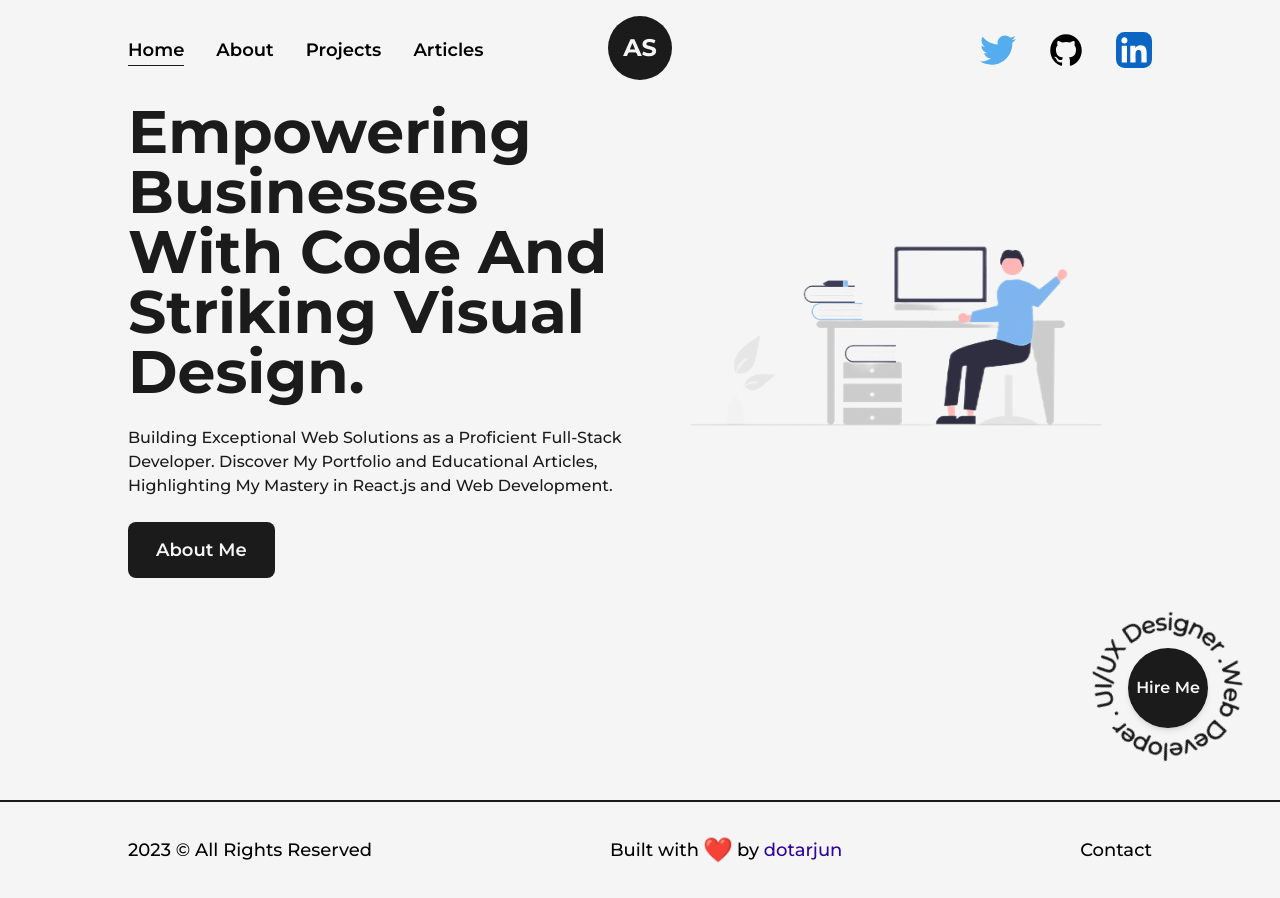
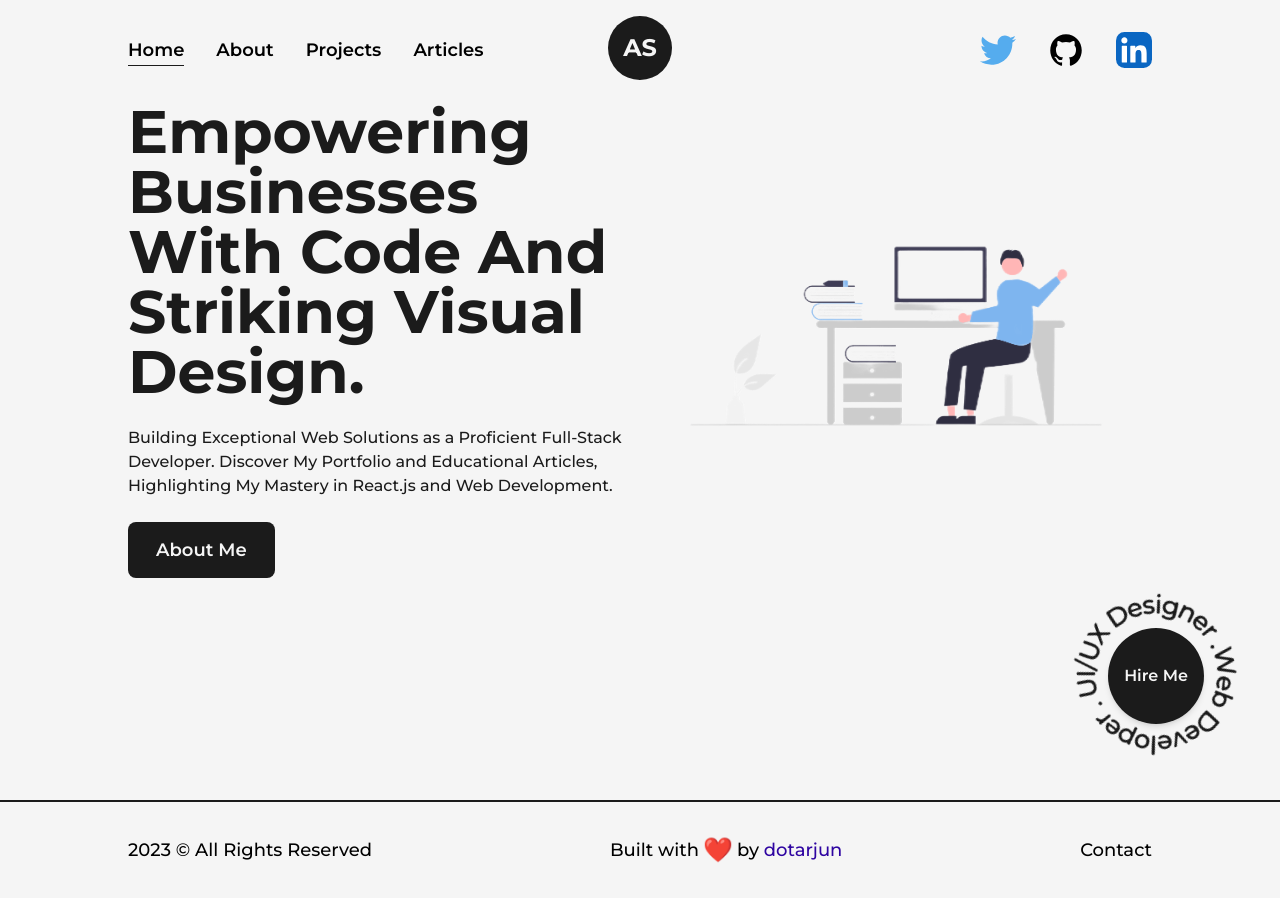
Before and after one commit to dotarjun/Portfolio, a Next.js app: page / in a window 1280 px wide. Built offline with nearby package versions, Linux system fonts and the light colour scheme.

Commit message:
🎨 style(HireMe.js): add framer-motion animation to Hire Me button 🐛 fix(HireMe.js): adjust Hire Me button size to fit text better

```diff
--- a/src/components/HireMe.js
+++ b/src/components/HireMe.js
@@ -2,11 +2,17 @@ import React from "react";
 import { CircularText } from "./Icons";
 import Link from "next/link";
 import MailTo from "./MailTo";
+import { motion } from "framer-motion";
 
 const HireMe = () => {
   return (
-    <div className="fixed right-4 bottom-4 flex items-center justify-center overflow-hidden">
-      <div className="w-48 h-auto flex items-center justify-center relative">
+    <div className="fixed right-5 bottom-5 flex items-center justify-center overflow-hidden">
+      <motion.div
+        className=" w-52 h-auto flex items-center justify-center relative"
+        initial={{ opacity: 0, scale: 0.5 }}
+        animate={{ opacity: 1, scale: 1 }}
+        transition={{ duration: 0.5 }}
+      >
         <CircularText className={"fill-dark  animate-spin-slow"} />
         <Link
           href={`${MailTo()}`}
@@ -14,14 +20,14 @@ const HireMe = () => {
           absolute left-1/2 top-1/2
           -translate-x-1/2 -translate-y-1/2 bg-dark text-light
           shadow-md border-solid
-          w-20 h-20 rounded-full font-semibold
+           w-24 h-24 rounded-full font-semibold
           hover:bg-light hover:text-dark
           hover:scale-110
           "
         >
           Hire Me
         </Link>
-      </div>
+      </motion.div>
     </div>
   );
 };
```
